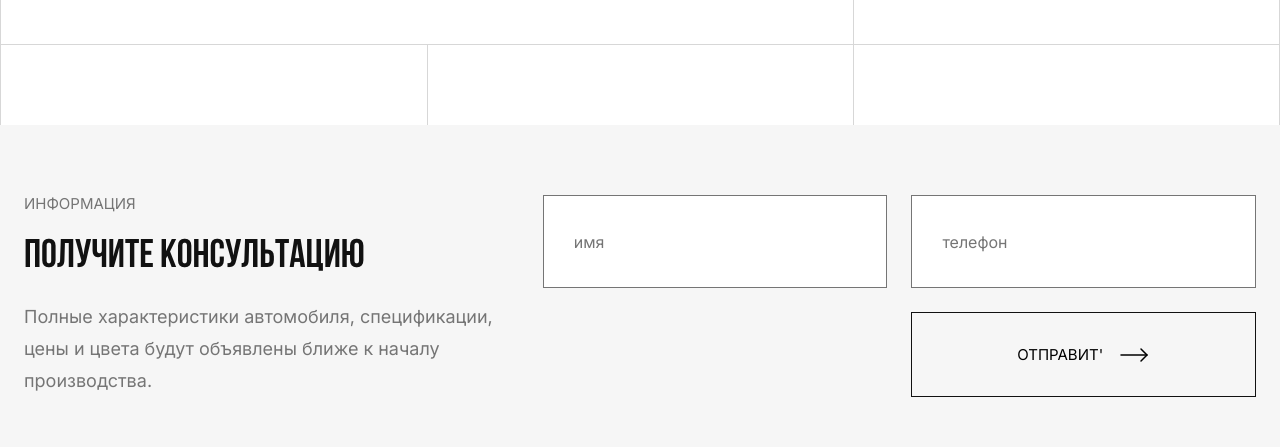
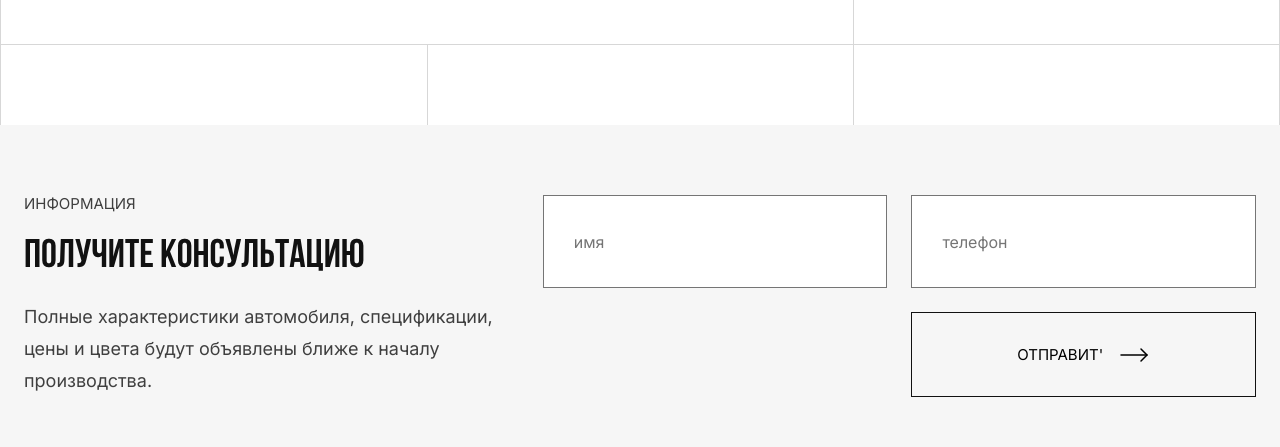
Before and after one commit to Doston04/ev-express, a plain HTML site: page index.html in a window 1280 px wide. Shown: the part 3909-4356 px from the top of the page. Drawn offline with nearby package versions, Linux system fonts and the light colour scheme.

Commit message:
lighthouse optimization v2.0

```diff
--- a/css/main.css
+++ b/css/main.css
@@ -285,6 +285,10 @@ header {
   background-color: #f6f6f6;
 }
 
+.form_section .section_mini_name {
+  color: rgba(17, 17, 17, 0.8);
+}
+
 .form_inner {
   display: grid;
   grid-template-columns: 0.45fr 0.65fr;
@@ -309,7 +313,8 @@ header {
 .form_info_bottomText {
   font-size: 18px;
   line-height: 32px;
-  color: var(--gray);
+  color: rgba(17, 17, 17, 0.8);
+  /* color: var(--gray); */
 }
 
 .form_section_form {
--- a/index.html
+++ b/index.html
@@ -2412,7 +2412,7 @@
       </section>
       <section class="map_section">
         <iframe
-          name="map"
+          title="map"
           src="https://www.google.com/maps/embed?pb=!1m18!1m12!1m3!1d47918.82635642005!2d69.25093417528107!3d41.35394807135382!2m3!1f0!2f0!3f0!3m2!1i1024!2i768!4f13.1!3m3!1m2!1s0x38ae8cb23888afb9%3A0x31c22300affbc36a!2z0K7QvdGD0YHQvtCx0L7QtCDRgtGD0LzQsNC90LgsINCi0L7RiNC60LXQvdGCLCBPYHpiZWtpc3Rvbg!5e0!3m2!1suz!2s!4v1667296387211!5m2!1suz!2s"
           width="600"
           height="450"
```
Also changed, not shown: contacts.html (+1 -1 lines).
